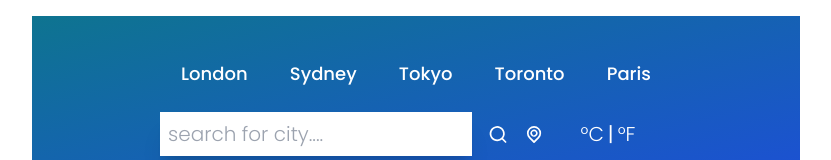
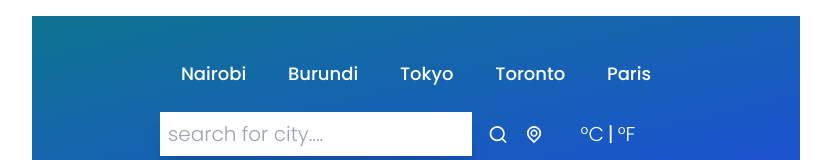
Before and after one commit to munenebrian/Phase-2-Final-project-Weather-App, a React (Create React App) app in the folder weather-app/: page / in a window 1280 px wide. Shown: the top 160 px of the page, without its empty margins (224-1055 px from the left). Built offline with nearby package versions, Linux system fonts and the light colour scheme; no server answers; a web font is replaced by a local one.

Commit message:
almost completion!

```diff
--- a/weather-app/src/App.js
+++ b/weather-app/src/App.js
@@ -28,8 +28,8 @@ function App() {
 
   return (
     <div className="mx-auto max-w-screen-md mt-4 py-5 px-32 bg-gradient-to-br  from-cyan-700 to-blue-700 h-fit shodow-xl shadow-gray-400">
-      <TopButton/>
-      <Inputs/>
+      <TopButton setQuery={setQuery}/>
+      <Inputs setQuery units setUnits/>
 
       {weather && (
         <div>
--- a/weather-app/src/components/Inputs.js
+++ b/weather-app/src/components/Inputs.js
@@ -14,9 +14,9 @@ function Inputs() {
             <UilLocationPoint size={25} className="text-white cursor-pointer transition ease-out hover:scale-125"/>
         </div>
         <div className="flex flex-row w-1/4 items-center justify-center">
-          <button name="metric" className="text-xl text-white font-light hover:scale-125">°C</button>
+          <button name="metric" className="text-xl text-white font-light hover:scale-125" transition ease-out>°C</button>
           <p className="text-xl text-white mx-1">|</p>
-          <button name="imperial" className="text-xl text-white font-light">°F</button>
+          <button name="imperial" className="text-xl text-white font-light hover:scale-125 transition ease-out">°F</button>
         </div>
     </div>
   )
--- a/weather-app/src/components/TopButton.js
+++ b/weather-app/src/components/TopButton.js
@@ -1,15 +1,15 @@
 import React from 'react'
 
-function TopButton() {
+function TopButton({setQuery}) {
 
     const cities = [
         {
             id:1,
-            title:'London'
+            title:'Nairobi'
         },
         {
             id:2,
-            title:'Sydney'
+            title:'Burundi'
         },{
             id:3,
             title:'Tokyo'
@@ -26,7 +26,7 @@ function TopButton() {
   return (
     <div className='flex items-center justify-around my-6'>
         {cities.map((city)=>(
-            <button key={city.id} className='text-white text-lg font-medium'>{city.title}</button>
+            <button key={city.id} className='text-white text-lg font-medium' onClick={() => setQuery({q: city.title})}>{city.title}</button>
         ))}
     </div>
   )
```
